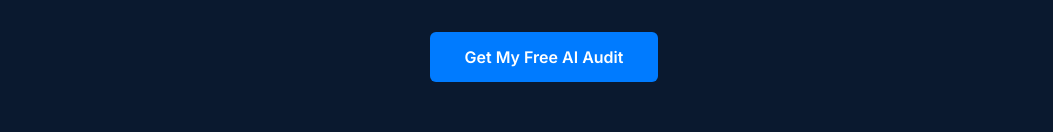
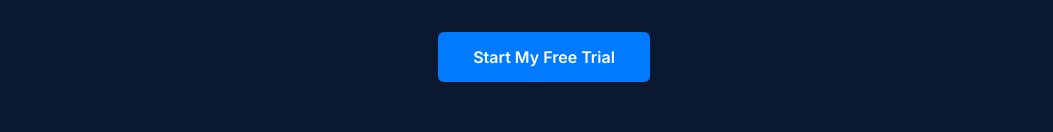
Before and after one commit to Nilesh22D/AgenticLogic, a plain HTML site: page index.html in a window 1280 px wide. Shown: the part 267-399 px from the top of the page, without its empty margins (96-1149 px from the left). Drawn offline with Linux system fonts and the light colour scheme.

Commit message:
Update index.html

```diff
--- a/index.html
+++ b/index.html
@@ -165,7 +165,7 @@ footer{
 <section class="hero">
     <h1>Stop Losing Leads to Your Competitors.</h1>
     <p>We deploy Autonomous AI Agents that respond to your Real Estate leads in 5 seconds, 24/7. Turn "browsers" into "booked tours" while you sleep.</p>
-    <a href="#" class="btn">Get My Free AI Audit</a>
+    <a href="https://www.gohighlevel.com/?fp_ref=nilesh56" class="btn">Start My Free Trial</a>
 </section>
 
 <section class="problem">
```
